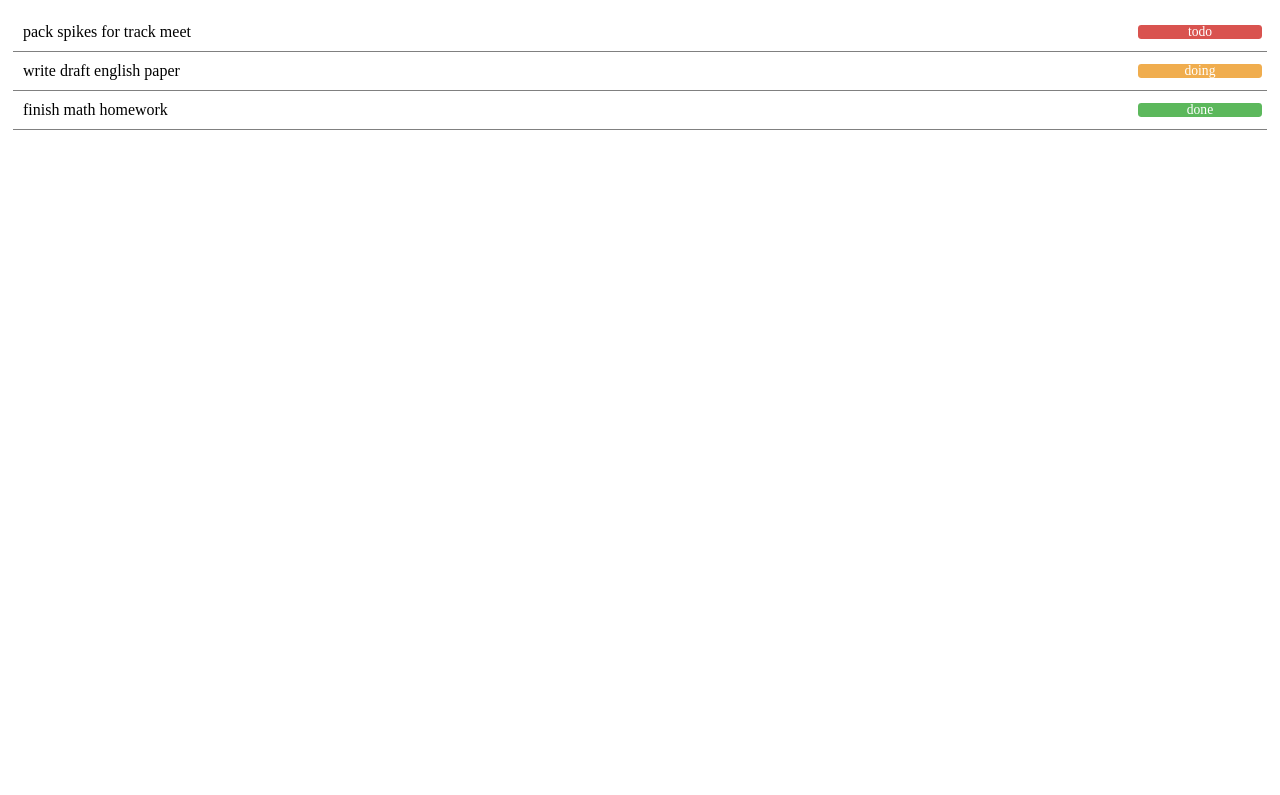
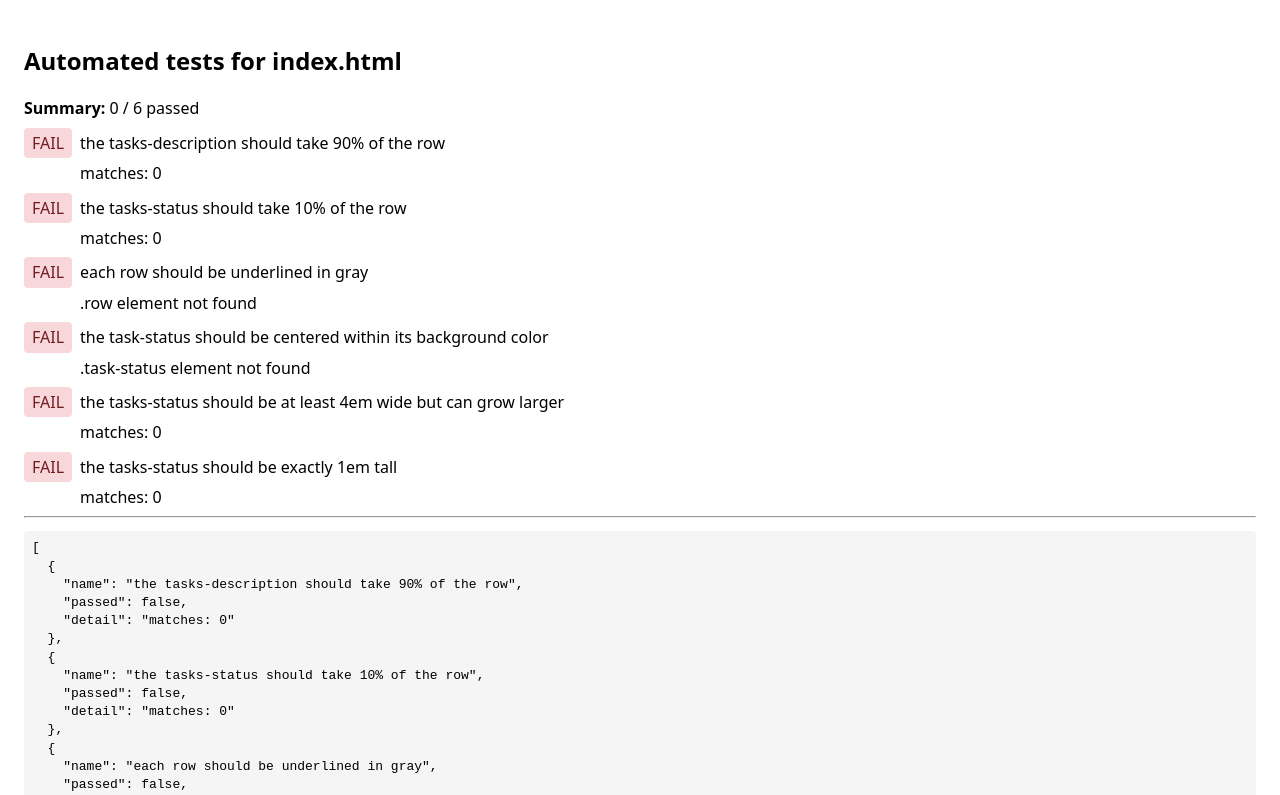
Before and after one commit to knightmoves-schools/capstone-073-style-rows-trq-frags, a website: page index.html in a window 1280 px wide. Shown: the top 795 px of the page. Drawn offline with Linux system fonts and the light colour scheme.

Commit message:
should work

```diff
--- a/index.html
+++ b/index.html
@@ -1,73 +1,168 @@
-<!DOCTYPE html>
+<!doctype html>
 <html>
+<head>
+  <meta charset="utf-8">
+  <title>Tests for index.html</title>
+  <style>
+    body { font-family: system-ui, -apple-system, "Segoe UI", Roboto, "Helvetica Neue", Arial; padding: 1rem; line-height: 1.4; }
+    .pass { color: #155724; background: #d4edda; padding: .25rem .5rem; border-radius: .25rem; display: inline-block; }
+    .fail { color: #721c24; background: #f8d7da; padding: .25rem .5rem; border-radius: .25rem; display: inline-block; }
+    .test { margin: .5rem 0; }
+    pre { background: #f5f5f5; padding: .5rem; border-radius: .25rem; overflow: auto; }
+  </style>
+</head>
+<body>
+  <h2>Automated tests for index.html</h2>
+  <div id="output">Running tests...</div>
 
-<head>
-    <title>Task App</title>
-    <link rel="stylesheet" href="style.css">
-    <style>
-        /* layout rules */
-        * { box-sizing: border-box; }
+  <script>
+    (function(){
+      function el(html){ const d = document.createElement('div'); d.innerHTML = html; return d.firstElementChild; }
 
-        #tasks { width: 100%; }
+      function run() {
+        const results = [];
+        try {
+          const styleEl = document.querySelector('style');
+          const styleText = styleEl ? styleEl.innerHTML : '';
 
-        .row {
-            display: flex;
-            align-items: center;
-            border-bottom: 1px solid gray; /* underline row in gray */
+          function matchCount(regex) {
+            const m = styleText.match(regex);
+            return m ? m.length : 0;
+          }
+
+          // Test A
+          try {
+            const regexA = /\.task-description.*{[\s\S][^}]*flex.*:.*90%.*;/g;
+            const countA = matchCount(regexA);
+            results.push({
+              name: "the tasks-description should take 90% of the row",
+              passed: countA === 1,
+              detail: "matches: " + countA
+            });
+          } catch (e) {
+            results.push({name: "the tasks-description should take 90% of the row", passed:false, detail: String(e)});
+          }
+
+          // Test B
+          try {
+            const regexB = /\.task-status.*{[\s\S][^}]*flex.*:.*10%.*;/g;
+            const countB = matchCount(regexB);
+            results.push({
+              name: "the tasks-status should take 10% of the row",
+              passed: countB === 1,
+              detail: "matches: " + countB
+            });
+          } catch (e) {
+            results.push({name: "the tasks-status should take 10% of the row", passed:false, detail: String(e)});
+          }
+
+          // Test C - row underline in gray
+          try {
+            const row = document.querySelector('.row');
+            if (!row) {
+              results.push({name: "each row should be underlined in gray", passed:false, detail: ".row element not found"});
+            } else {
+              const style = window.getComputedStyle(row);
+              const border = style.getPropertyValue('border-bottom') || style.getPropertyValue('border');
+              const hasPx = border.includes('px');
+              const hasSolid = border.includes('solid');
+              const hasGrayRgb = border.includes('rgb(128, 128, 128)');
+              const passed = hasPx && hasSolid && hasGrayRgb;
+              results.push({
+                name: "each row should be underlined in gray",
+                passed: passed,
+                detail: "computed border-bottom: " + border
+              });
+            }
+          } catch (e) {
+            results.push({name: "each row should be underlined in gray", passed:false, detail:String(e)});
+          }
+
+          // Test D - task-status text-align center
+          try {
+            const ts = document.querySelector('.task-status');
+            if (!ts) {
+              results.push({name: "the task-status should be centered within its background color", passed:false, detail: ".task-status element not found"});
+            } else {
+              const style = window.getComputedStyle(ts);
+              const textAlign = style.getPropertyValue('text-align');
+              results.push({
+                name: "the task-status should be centered within its background color",
+                passed: textAlign === 'center',
+                detail: "text-align: " + textAlign
+              });
+            }
+          } catch (e) {
+            results.push({name: "the task-status should be centered within its background color", passed:false, detail:String(e)});
+          }
+
+          // Test E - min-width 4em
+          try {
+            const regexE = /\.task-status.*{[\s\S][^}]*min-width.*:.*4em.*;/g;
+            const countE = matchCount(regexE);
+            results.push({
+              name: "the tasks-status should be at least 4em wide but can grow larger",
+              passed: countE === 1,
+              detail: "matches: " + countE
+            });
+          } catch (e) {
+            results.push({name: "the tasks-status should be at least 4em wide but can grow larger", passed:false, detail:String(e)});
+          }
+
+          // Test F - height 1em
+          try {
+            const regexF = /\.task-status.*{[\s\S][^}]*height.*:.*1em.*;/g;
+            const countF = matchCount(regexF);
+            results.push({
+              name: "the tasks-status should be exactly 1em tall",
+              passed: countF === 1,
+              detail: "matches: " + countF
+            });
+          } catch (e) {
+            results.push({name: "the tasks-status should be exactly 1em tall", passed:false, detail:String(e)});
+          }
+
+        } catch (err) {
+          results.push({name: "Test harness error", passed:false, detail: String(err)});
         }
 
-        /* description takes ~90% of the row */
-        .task-description {
-            flex: 9 1 90%;
-            padding-right: 0.5em;
-            overflow: hidden;
-            white-space: nowrap;
-            text-overflow: ellipsis;
-        }
+        // Render results
+        const out = document.getElementById('output');
+        out.innerHTML = '';
+        const passedCount = results.filter(r=>r.passed).length;
+        const total = results.length;
+        out.appendChild(el('<div><strong>Summary:</strong> ' + passedCount + ' / ' + total + ' passed</div>'));
 
-        /*
-         status takes ~10% of the row, is at least 4em wide (can grow),
-         and is exactly 1em tall. Text centered inside its background.
-        */
-        .task-status {
-            flex: 1 1 10%;
-            min-width: 4em;
-            height: 1em;               /* exactly 1em tall */
-            display: flex;
-            align-items: center;       /* vertical centering within background */
-            justify-content: center;   /* horizontal centering within background */
-            align-self: center;        /* keep the 1em background vertically centered in the row */
-            padding: 0;                /* ensure no extra padding shifts the text */
-            line-height: 1em;
-            color: #fff;
-            font-size: 0.85em;
-            border-radius: 0.25em;
-            margin-left: 0.25em;
-            box-sizing: border-box;
-        }
+        results.forEach(r => {
+          const div = document.createElement('div');
+          div.className = 'test';
+          const badge = document.createElement('span');
+          badge.className = r.passed ? 'pass' : 'fail';
+          badge.textContent = r.passed ? 'PASS' : 'FAIL';
+          const title = document.createElement('span');
+          title.style.marginLeft = '0.5rem';
+          title.textContent = r.name;
+          div.appendChild(badge);
+          div.appendChild(title);
+          const details = document.createElement('div');
+          details.style.marginLeft = '3.5rem';
+          details.style.marginTop = '0.25rem';
+          details.textContent = r.detail;
+          div.appendChild(details);
+          out.appendChild(div);
+        });
 
-        /* optional status colors */
-        .todo { background: #d9534f; }   /* red */
-        .doing { background: #f0ad4e; }  /* orange */
-        .done { background: #5cb85c; }   /* green */
-    </style>
-</head>
+        // Add raw diagnostics for convenience
+        out.appendChild(el('<hr/>'));
+        const pre = document.createElement('pre');
+        pre.textContent = JSON.stringify(results, null, 2);
+        out.appendChild(pre);
+      }
 
-<body>
-    <div id="tasks">
-        <div id="task-row-1" class="row">
-            <div id="task-description-1" class="task-description">pack spikes for track meet</div>
-            <div id="task-status-1" class="todo task-status">todo</div>
-        </div>
-        <div id="task-row-2" class="row">
-            <div id="task-description-2" class="task-description">write draft english paper</div>
-            <div id="task-status-2" class="doing task-status">doing</div>
-        </div>
-        <div id="task-row-3" class="row">
-            <div id="task-description-3" class="task-description">finish math homework</div>
-            <div id="task-status-3" class="done task-status">done</div>
-        </div>
-    </div>
+      if (document.readyState === 'loading') {
+        document.addEventListener('DOMContentLoaded', run);
+      } else run();
+    })();
+  </script>
 </body>
-
 </html>
```
